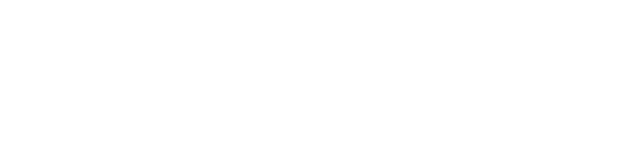
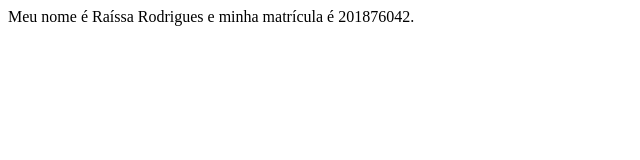
Before and after one commit to ufjf-dcc202/ufjf-dcc202-2023-3-a-atv2-RaissaRodrigues96, a plain HTML site: page index.html in a window 1280 px wide. Shown: the whole page, without its empty margins (0-640 px from the left). Drawn offline with Linux system fonts and the light colour scheme.

Commit message:
adiciona conteúdo inicial

```diff
--- a/index.html
+++ b/index.html
@@ -3,9 +3,9 @@
 <head>
     <meta charset="UTF-8">
     <meta name="viewport" content="width=device-width, initial-scale=1.0">
-    <title>Document</title>
+    <title>Atividade 2</title>
 </head>
 <body>
-
+    Meu nome é Raíssa Rodrigues e minha matrícula é 201876042.
 </body>
 </html>
```
